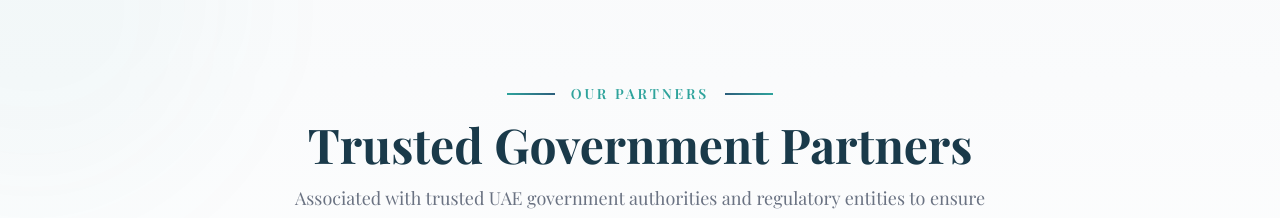
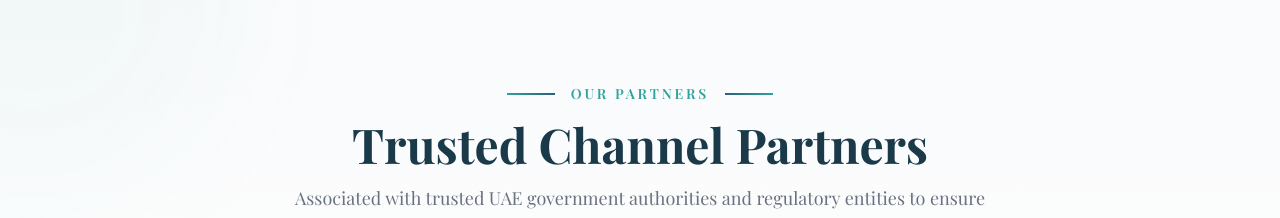
Before and after one commit to graphicsfaisal90-max/venturis-holdings, a React (Vite) app: page / in a window 1280 px wide. Shown: the part 3280-3498 px from the top of the page. Built offline with nearby package versions, Linux system fonts and the light colour scheme; no server answers; a web font is replaced by a local one.

Commit message:
Change heading from Trusted Government Partners to Trusted Channel Partners

```diff
--- a/src/components/TrustedPartnersCarousel.jsx
+++ b/src/components/TrustedPartnersCarousel.jsx
@@ -53,7 +53,7 @@ export default function TrustedPartnersCarousel() {
         </div>
 
         <h2 className="text-4xl sm:text-5xl font-bold text-brand-dark text-center mt-4 mb-4">
-          Trusted Government Partners
+Trusted Channel Partners
         </h2>
         <p className="text-gray-500 max-w-3xl mx-auto text-lg text-center mb-16 leading-relaxed">
           Associated with trusted UAE government authorities and regulatory entities to ensure excellence, compliance, and professional business operations.
```
